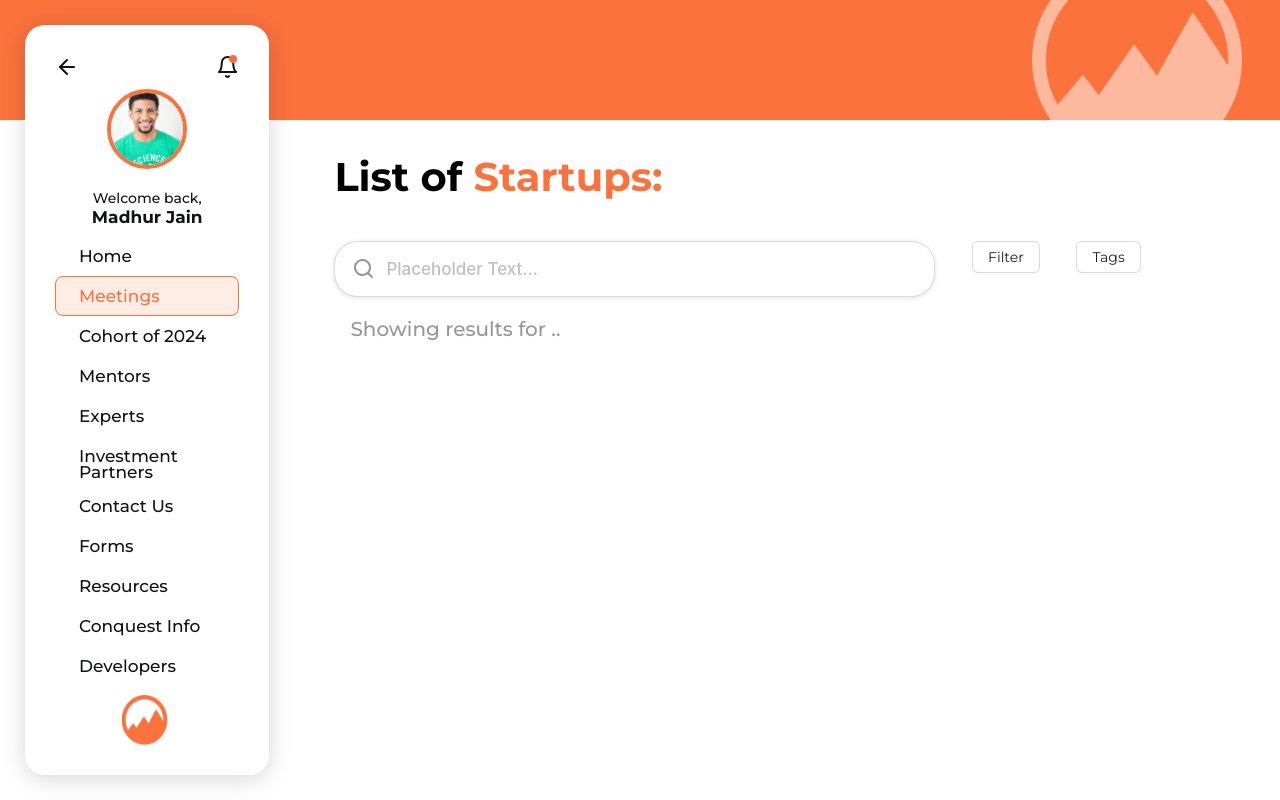
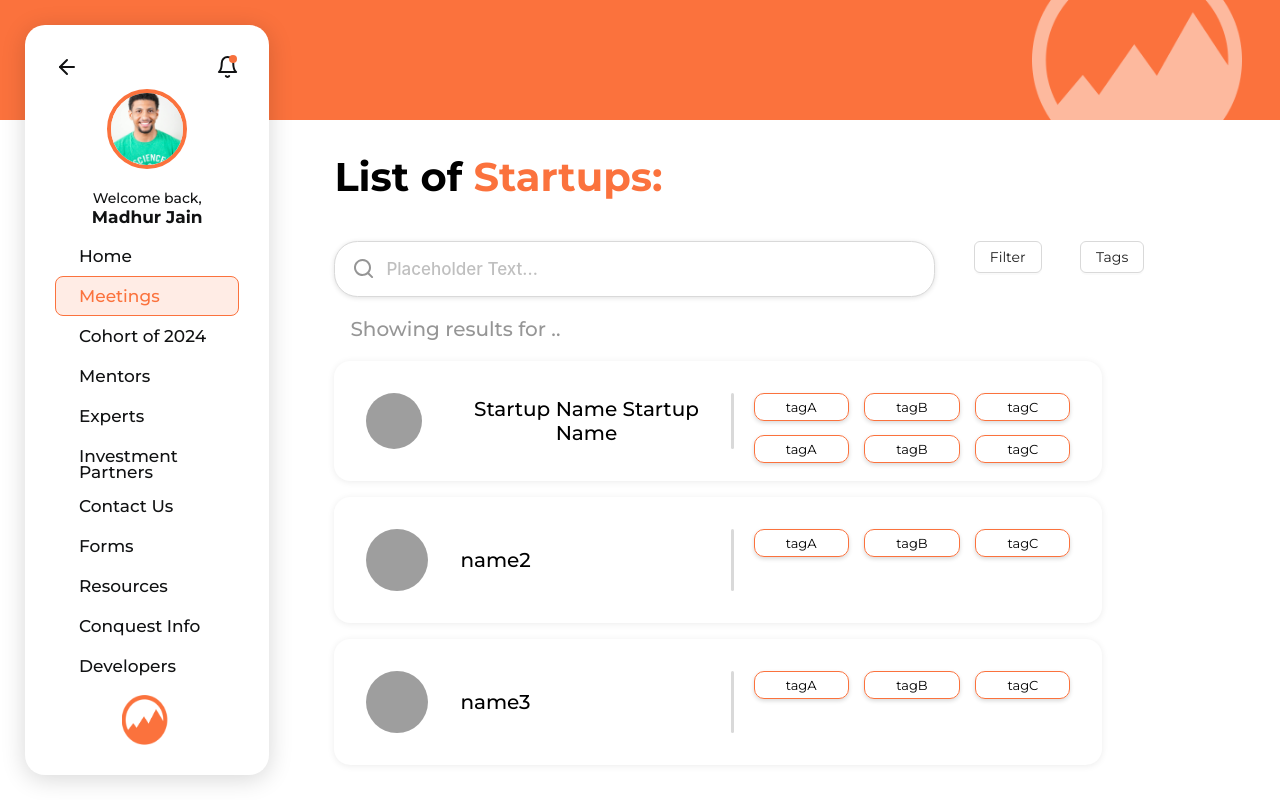
Before and after one commit to dvm-bitspilani/cel-conquest-2024, a React (Vite) app: page /dashboard/startups in a window 1280 px wide. Built offline with nearby package versions, Linux system fonts and the light colour scheme; grey boxes are pictures that could not be loaded.

Commit message:
feat: add Startup Cards

```diff
--- /dev/null
+++ b/src/components/Startups/StartupCard/StartupCard.jsx
@@ -0,0 +1,31 @@
+import React from "react";
+import * as styles from "./StartupCard.module.scss";
+
+export default function StartupCard({ img, name, tags }) {
+  return (
+    <div className={styles.cardContainer}>
+      <div className={styles.cardPrimary}>
+        <div
+          className={styles.imgContainer}
+          style={{ backgroundImage: `url(${img})` }}
+        />
+        <div className={styles.textContainer}>
+          <h6>{name}</h6>
+        </div>
+      </div>
+      <div className={styles.cardSecondary}>
+        <div className={styles.tagContainer}>
+          {tags.length < 7 ? (
+            tags.map((tag, index) => (
+              <div key={index} className={styles.cardTag}>
+                <p>{tag}</p>
+              </div>
+            ))
+          ) : (
+            <div />
+          )}
+        </div>
+      </div>
+    </div>
+  );
+}
--- /dev/null
+++ b/src/components/Startups/StartupCard/StartupCard.module.scss
@@ -0,0 +1,75 @@
+.cardContainer {
+  width: 60vw;
+  background-color: #fff;
+  box-shadow: 0px 1px 7px 0px #00000014;
+  border-radius: 16.23px;
+  display: flex;
+  flex-direction: row;
+  justify-content: space-between;
+  padding: 2rem;
+
+  .cardPrimary {
+    display: flex;
+    flex-direction: row;
+    position: relative;
+    width: 50%;
+
+    .imgContainer {
+      border-radius: 50%;
+      background-color: #e0e0e0;
+      aspect-ratio: 1;
+      background-size: cover;
+      width: 62px;
+    }
+    .textContainer {
+      display: flex;
+      justify-content: center;
+      align-items: center;
+      margin-left: 2rem;
+      h6 {
+        font-size: 20px;
+        font-weight: 500;
+        text-align: center;
+      }
+
+      &::after {
+        content: "";
+        position: absolute;
+        right: -1rem;
+        width: 3px;
+        height: 100%;
+        background-color: #d9d9d9;
+        border-radius: 1.5px;
+      }
+    }
+  }
+  .cardSecondary {
+    width: 45%;
+
+    .tagContainer {
+      width: 100%;
+      height: 100%;
+      display: flex;
+      flex-direction: row;
+      flex-wrap: wrap;
+      justify-content: space-between;
+      row-gap: 25%;
+
+      .cardTag {
+        width: 30%;
+        height: 28px;
+        border-radius: 10px;
+        box-shadow: 0px 2px 4px 0px #00000026;
+        border: 1px solid #fb723d;
+        display: flex;
+        justify-content: center;
+        align-items: center;
+
+        p {
+          text-align: center;
+          font-size: 13px;
+        }
+      }
+    }
+  }
+}
--- a/src/routes/Dashboard/Startups/Startups.jsx
+++ b/src/routes/Dashboard/Startups/Startups.jsx
@@ -1,6 +1,28 @@
 import React, { useState } from "react";
 import { Input, Button } from "antd";
 import * as styles from "./Startups.module.scss";
+import StartupCard from "../../../components/Startups/StartupCard/StartupCard";
+
+const exampleData = [
+  {
+    id: 1,
+    img: "img",
+    name: "Startup Name Startup Name",
+    tags: ["tagA", "tagB", "tagC", "tagA", "tagB", "tagC"],
+  },
+  {
+    id: 2,
+    img: "img",
+    name: "name2",
+    tags: ["tagA", "tagB", "tagC"],
+  },
+  {
+    id: 3,
+    img: "img",
+    name: "name3",
+    tags: ["tagA", "tagB", "tagC"],
+  },
+];
 
 const Startups = () => {
   const [value, setValue] = useState("");
@@ -42,6 +64,13 @@ const Startups = () => {
         </div>
       </div>
       <h2>Showing results for {value ? value : ".."}</h2>
+      <div className={styles.listContainer}>
+        <div className={styles.startupList}>
+          {exampleData.map((startup) => (
+            <StartupCard key={startup.id} {...startup} />
+          ))}
+        </div>
+      </div>
     </div>
   );
 };
--- a/src/routes/Dashboard/Startups/Startups.module.scss
+++ b/src/routes/Dashboard/Startups/Startups.module.scss
@@ -33,4 +33,10 @@
     margin: 1.25rem 0;
     padding-left: 1rem;
   }
+
+  .startupList {
+    display: flex;
+    flex-direction: column;
+    gap: 1rem;
+  }
 }
```
